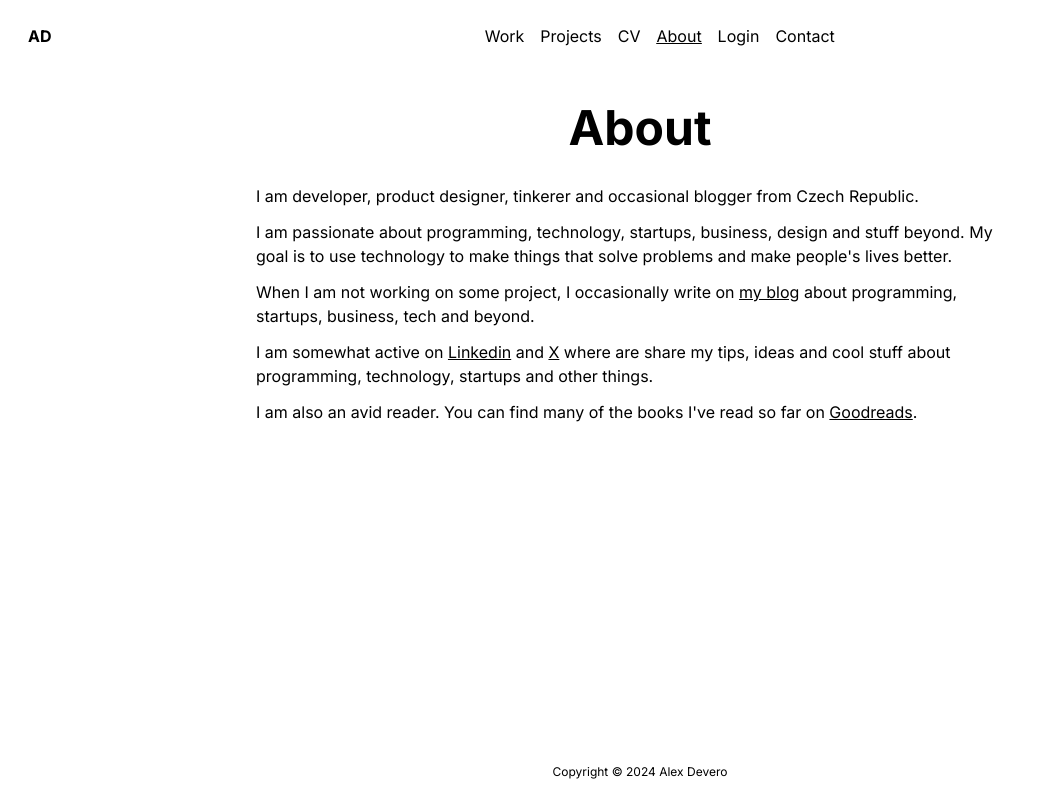
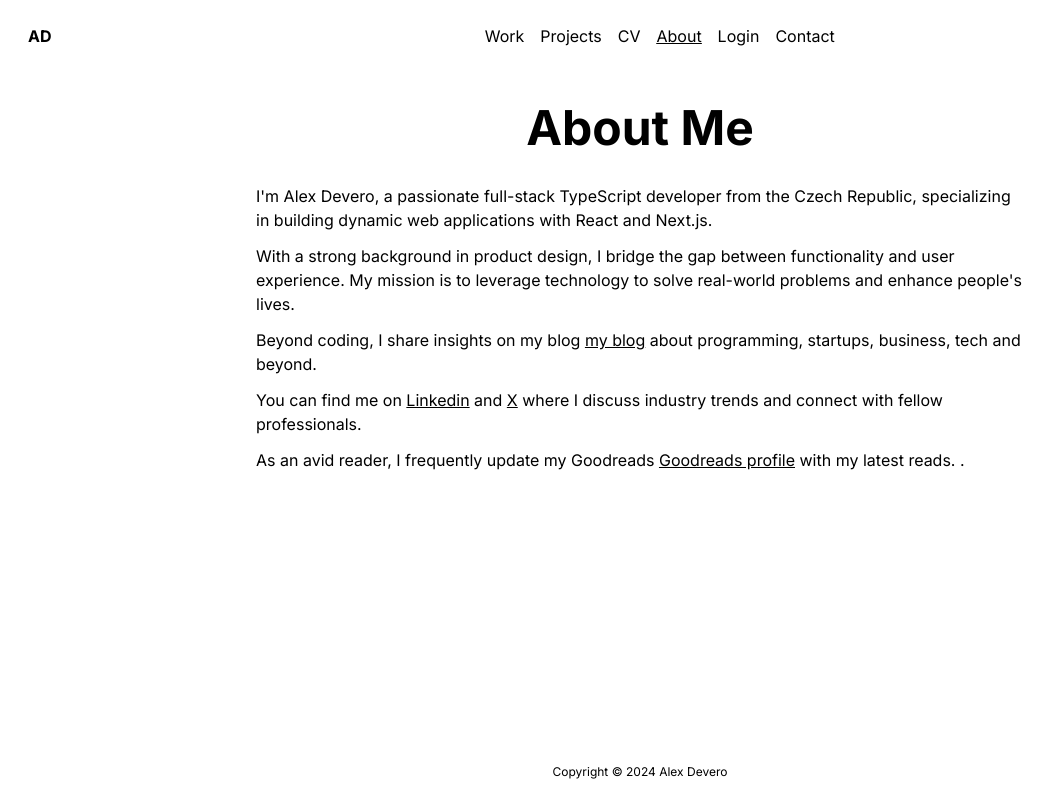
Before and after one commit to alexdevero/alex-devero-website-nextjs, a Next.js app: page /about in a window 1280 px wide. Shown: the whole page, without its empty margins (0-1055 px from the left). Built offline with nearby package versions, Linux system fonts and the light colour scheme; some icons are missing.

Commit message:
feat: update about page content

```diff
--- a/src/components/pages/about-page.tsx
+++ b/src/components/pages/about-page.tsx
@@ -6,19 +6,22 @@ import { Link } from '../link'
 
 export const AboutPage = () => (
   <Layout title='About'>
-    <Heading>About</Heading>
+    <Heading>About Me</Heading>
 
     <div className='flex flex-1 justify-center'>
       <div className='flex max-w-3xl flex-col gap-3'>
-        <p>I am developer, product designer, tinkerer and occasional blogger from Czech Republic.</p>
-
         <p>
-          I am passionate about programming, technology, startups, business, design and stuff beyond. My goal is to use
-          technology to make things that solve problems and make people's lives better.
+          I'm Alex Devero, a passionate full-stack TypeScript developer from the Czech Republic, specializing in
+          building dynamic web applications with React and Next.js.
         </p>
 
         <p>
-          When I am not working on some project, I occasionally write on{' '}
+          With a strong background in product design, I bridge the gap between functionality and user experience. My
+          mission is to leverage technology to solve real-world problems and enhance people's lives.
+        </p>
+
+        <p>
+          Beyond coding, I share insights on my blog{' '}
           <Link className='underline' href={personalLinks.blog}>
             my blog
           </Link>{' '}
@@ -26,7 +29,7 @@ export const AboutPage = () => (
         </p>
 
         <p>
-          I am somewhat active on{' '}
+          You can find me on{' '}
           <Link href={socialMedia.linkedIn} className='underline'>
             Linkedin
           </Link>{' '}
@@ -34,15 +37,15 @@ export const AboutPage = () => (
           <Link href={socialMedia.twitter} className='underline'>
             X
           </Link>{' '}
-          where are share my tips, ideas and cool stuff about programming, technology, startups and other things.
+          where I discuss industry trends and connect with fellow professionals.
         </p>
 
         <p>
-          I am also an avid reader. You can find many of the books I've read so far on{' '}
+          As an avid reader, I frequently update my Goodreads{' '}
           <Link className='underline' href={socialMedia.goodreads}>
-            Goodreads
-          </Link>
-          .
+            Goodreads profile
+          </Link>{' '}
+          with my latest reads. .
         </p>
       </div>
     </div>
```
